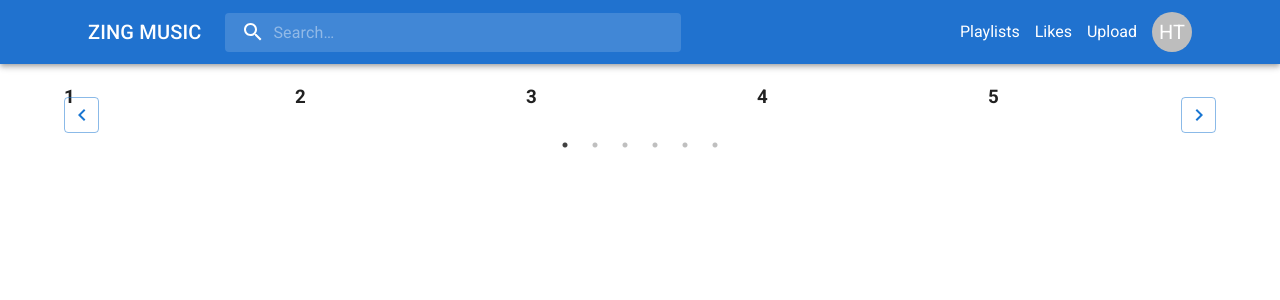
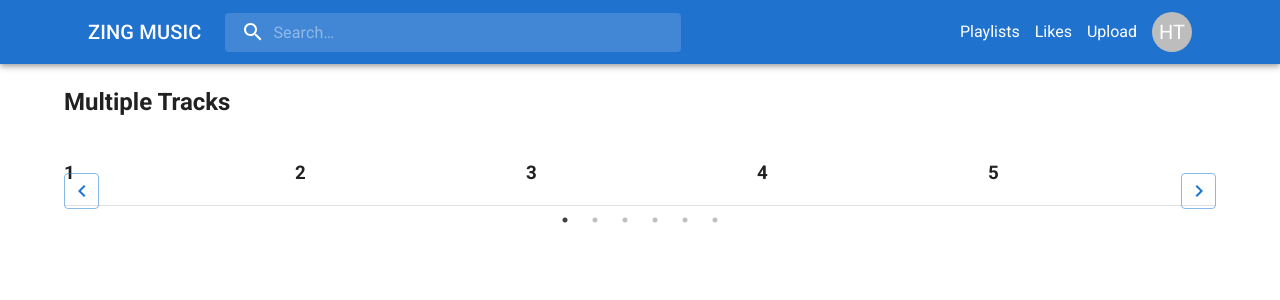
Before and after one commit to huytran72/ZingMusic, a Next.js app in the folder Zing_Music/: page / in a window 1280 px wide. Shown: the top 300 px of the page. Built offline with nearby package versions, Linux system fonts and the light colour scheme.

Commit message:
Update main.slider.tsx

```diff
--- a/Zing_Music/src/components/main/main.slider.tsx
+++ b/Zing_Music/src/components/main/main.slider.tsx
@@ -59,6 +59,8 @@ const MainSlider = () => {
   }
 
   return (
+    <Box>
+      <h2>Multiple Tracks</h2>
       <Slider {...settings}>
         <div>
           <h3>1</h3>
@@ -79,6 +81,8 @@ const MainSlider = () => {
           <h3>6</h3>
         </div>
       </Slider>
+      <Divider />
+    </Box>
   )
 }
 
```
Lines whose indentation alone changed are shown as unchanged.
